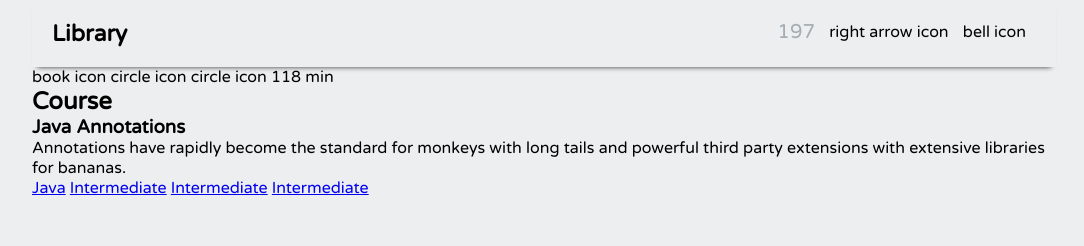
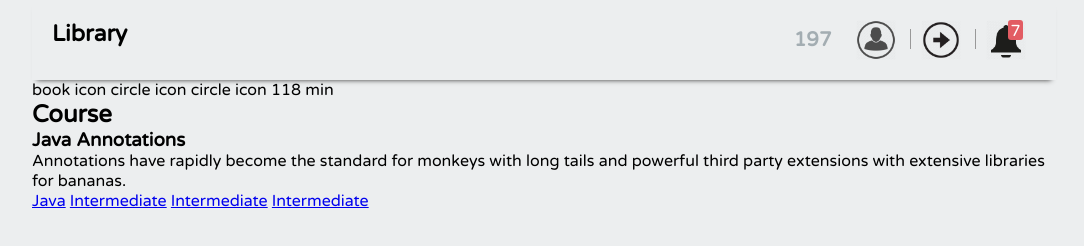
Before and after one commit to doohinkus/treehouse-clone, a plain HTML site: page index.html in a window 1280 px wide. Shown: the whole page, without its empty margins (96-1180 px from the left). Drawn offline with Linux system fonts and the light colour scheme.

Commit message:
add styles to header

```diff
--- a/css/styles.css
+++ b/css/styles.css
@@ -37,11 +37,40 @@ body {
 }
 .navigationRight span{
     padding-right: 10px;
+    padding-left: 10px;
     vertical-align: middle;
 }
 .navigationRight span:first-child{
+    font-weight: bold;
     font-size: 15pt;
     color: #A3ADB2;
+
+}
+.navigationRight span:nth-child(n+3){
+  border-left: 1px solid #999;
+}
+
+.navigationRight img{
+  width: 40px;
+  vertical-align: middle;
+
+}
+.navigationRight span:nth-child(4){
+  position: relative;
+}
+.navigationRight span:nth-child(4):after{
+  content:"7";
+  color:white;
+  text-align: center;
+  padding-top: 1px;
+  border-radius: 3px;
+  left: 32px;
+  width: 15px;
+  height: 20px;
+  background-color: #E25C63;
+  position: absolute;
+
+
 
 }
 /*.navigation span:nth-child(n+2){
--- a/index.html
+++ b/index.html
@@ -13,8 +13,9 @@
           </div>
           <div class="navigationRight">
             <span>197</span>
-            <span>right arrow icon</span>
-            <span>bell icon</span>
+            <span><img src="img/personIcon.png" alt="person icon" /></span>
+            <span><img src="img/arrowIcon.png" alt="arrow icon" /></span>
+            <span><img src="img/bellIcon.png" alt="bell icon" /></span>
           </div>
         </div><!--end navigation-->
         <div class="content">
```
Also changed, not shown: img/arrowIcon.png (added), img/bellIcon.png (added).
